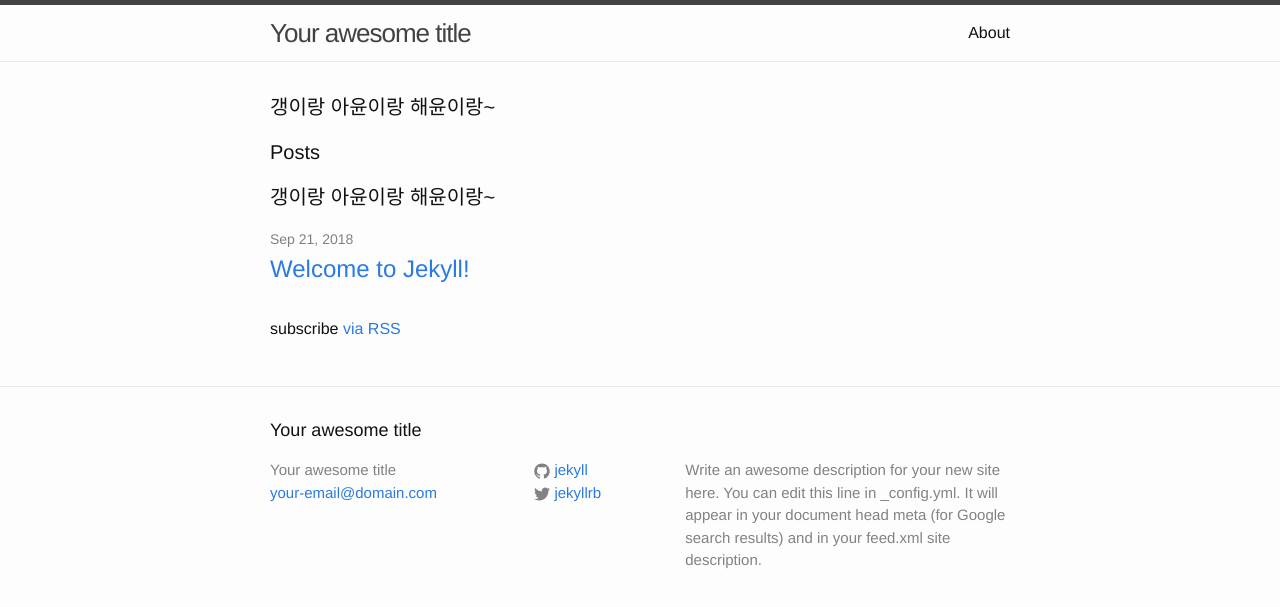
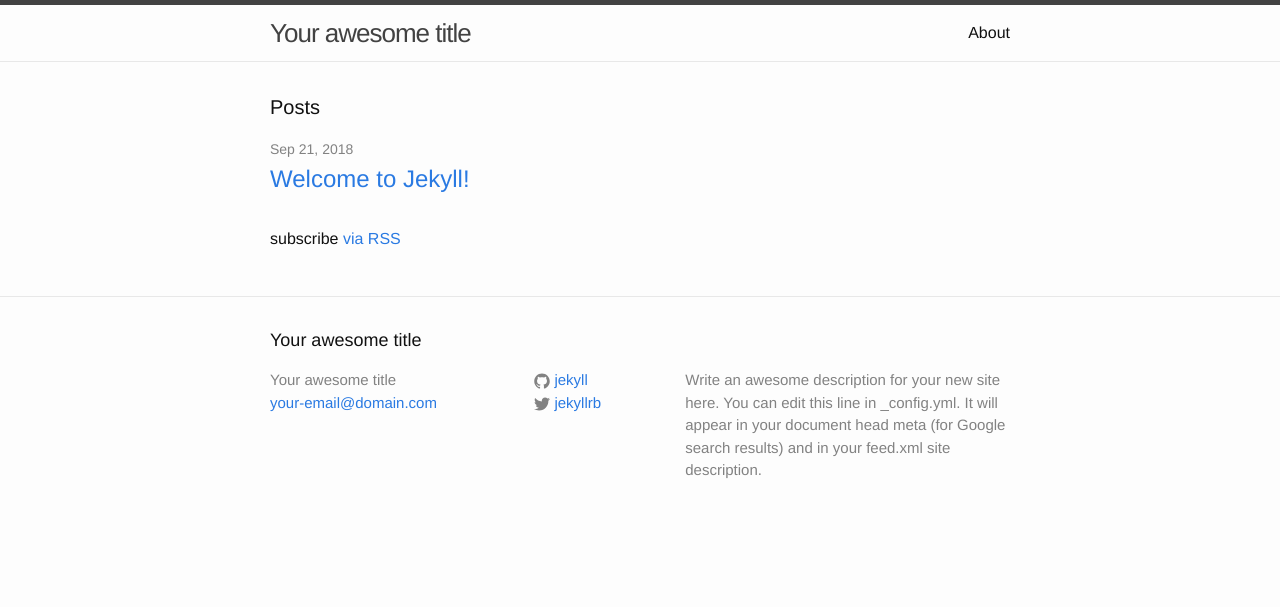
Before and after one commit to makebeautyNumber/makebeautyNumber.github.io, a Jekyll site: the page built from index.html, in a window 1280 px wide. Shown: the top 607 px of the page. Built offline with Jekyll 4.4.1, drawn with Linux system fonts in a browser that asks for light colours.

Commit message:
Update index.html
원래대로

```diff
--- a/index.html
+++ b/index.html
@@ -3,9 +3,7 @@ layout: default
 ---
 
 <div class="home">
-  <h1 class="page-heading"> 갱이랑 아윤이랑 해윤이랑~ </h1>
   <h1 class="page-heading">Posts</h1>
-  <h1 class="page-heading"> 갱이랑 아윤이랑 해윤이랑~ </h1>
 
   <ul class="post-list">
     {% for post in site.posts %}
```
